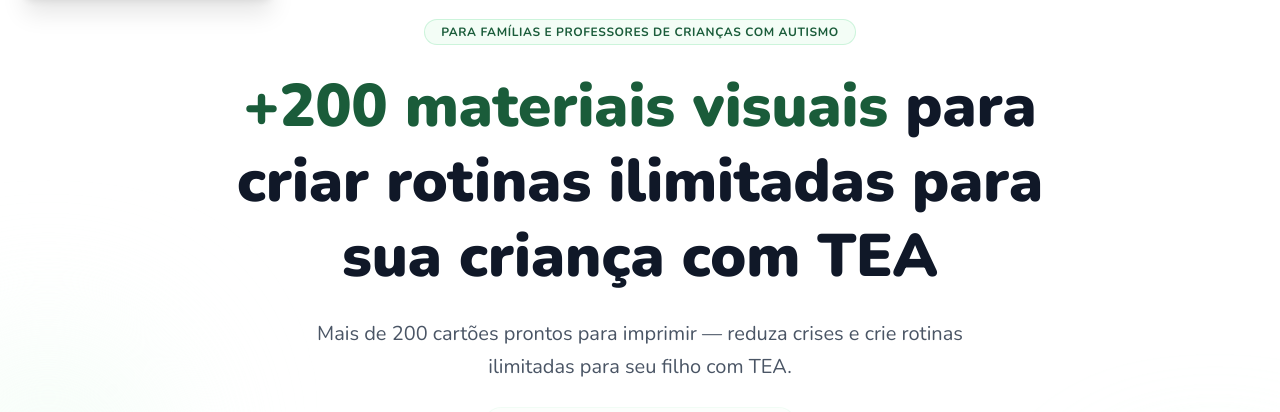
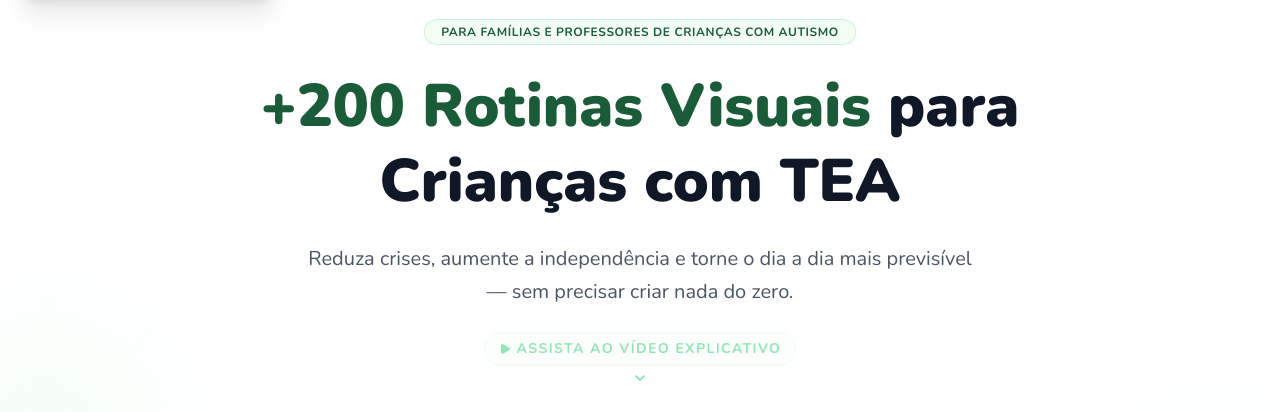
Before and after one commit to ogcruz777/kit-Visual-TEA-Pequenos-Passos, a React (Vite) app: page / in a window 1280 px wide. Shown: the part 125-537 px from the top of the page. Built offline with nearby package versions, Linux system fonts and the light colour scheme.

Commit message:
feat: update hero section copy for better impact
Refine the main headline and subheadline to better emphasize the benefits of the visual routine kit, such as increased independence and predictability.

```diff
--- a/src/App.tsx
+++ b/src/App.tsx
@@ -1612,10 +1612,10 @@ export default function App() {
             PARA FAMÍLIAS E PROFESSORES DE CRIANÇAS COM AUTISMO
           </span>
           <h1 className="text-4xl sm:text-6xl font-black text-gray-900 leading-tight mb-6">
-            <span className="text-brand-dark">+200 materiais visuais</span> para criar rotinas ilimitadas para sua criança com TEA
+            <span className="text-brand-dark">+200 Rotinas Visuais</span> para Crianças com TEA
           </h1>
           <p className="text-lg sm:text-xl text-gray-600 mb-6 max-w-2xl mx-auto leading-relaxed">
-            Mais de 200 cartões prontos para imprimir — reduza crises e crie rotinas ilimitadas para seu filho com TEA.
+            Reduza crises, aumente a independência e torne o dia a dia mais previsível — sem precisar criar nada do zero.
           </p>
 
           <div className="flex flex-col items-center justify-center gap-1 mb-8">
```
